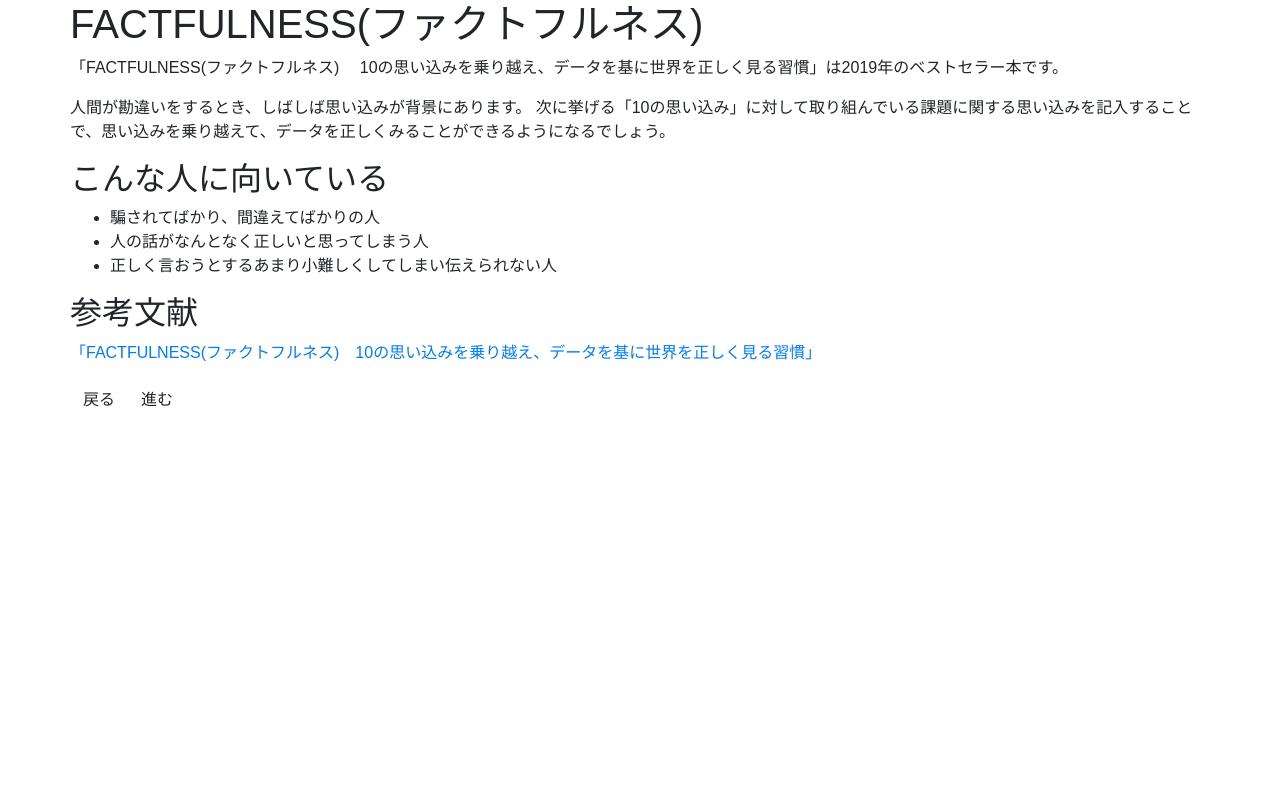
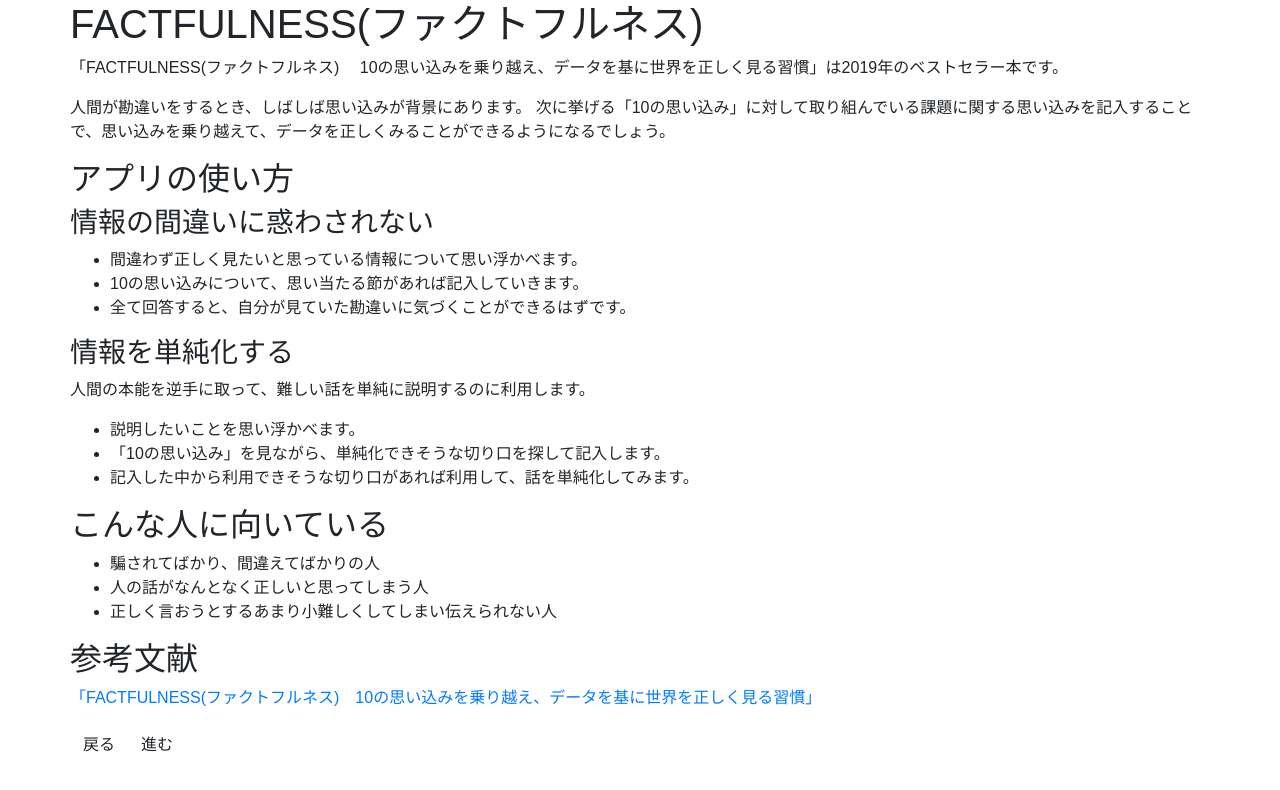
Before and after one commit to t-morisawa/idea-factory-xyz, a Gatsby site: page /desc/factfulness in a window 1280 px wide. Built offline with nearby package versions, Linux system fonts and the light colour scheme; Gatsby itself is replaced by a stand-in of ours; a web font is replaced by a local one.

Commit message:
update description of factfulness

```diff
--- a/src/markdown/factfulness.md
+++ b/src/markdown/factfulness.md
@@ -11,7 +11,24 @@
 人間が勘違いをするとき、しばしば思い込みが背景にあります。
 次に挙げる「10の思い込み」に対して取り組んでいる課題に関する思い込みを記入することで、思い込みを乗り越えて、データを正しくみることができるようになるでしょう。
 
+## アプリの使い方
+
+### 情報の間違いに惑わされない
+
+- 間違わず正しく見たいと思っている情報について思い浮かべます。
+- 10の思い込みについて、思い当たる節があれば記入していきます。
+- 全て回答すると、自分が見ていた勘違いに気づくことができるはずです。
+
+### 情報を単純化する
+
+人間の本能を逆手に取って、難しい話を単純に説明するのに利用します。
+
+ - 説明したいことを思い浮かべます。
+ - 「10の思い込み」を見ながら、単純化できそうな切り口を探して記入します。
+ - 記入した中から利用できそうな切り口があれば利用して、話を単純化してみます。
+
 ## こんな人に向いている
+
 - 騙されてばかり、間違えてばかりの人
 - 人の話がなんとなく正しいと思ってしまう人
 - 正しく言おうとするあまり小難しくしてしまい伝えられない人
```
